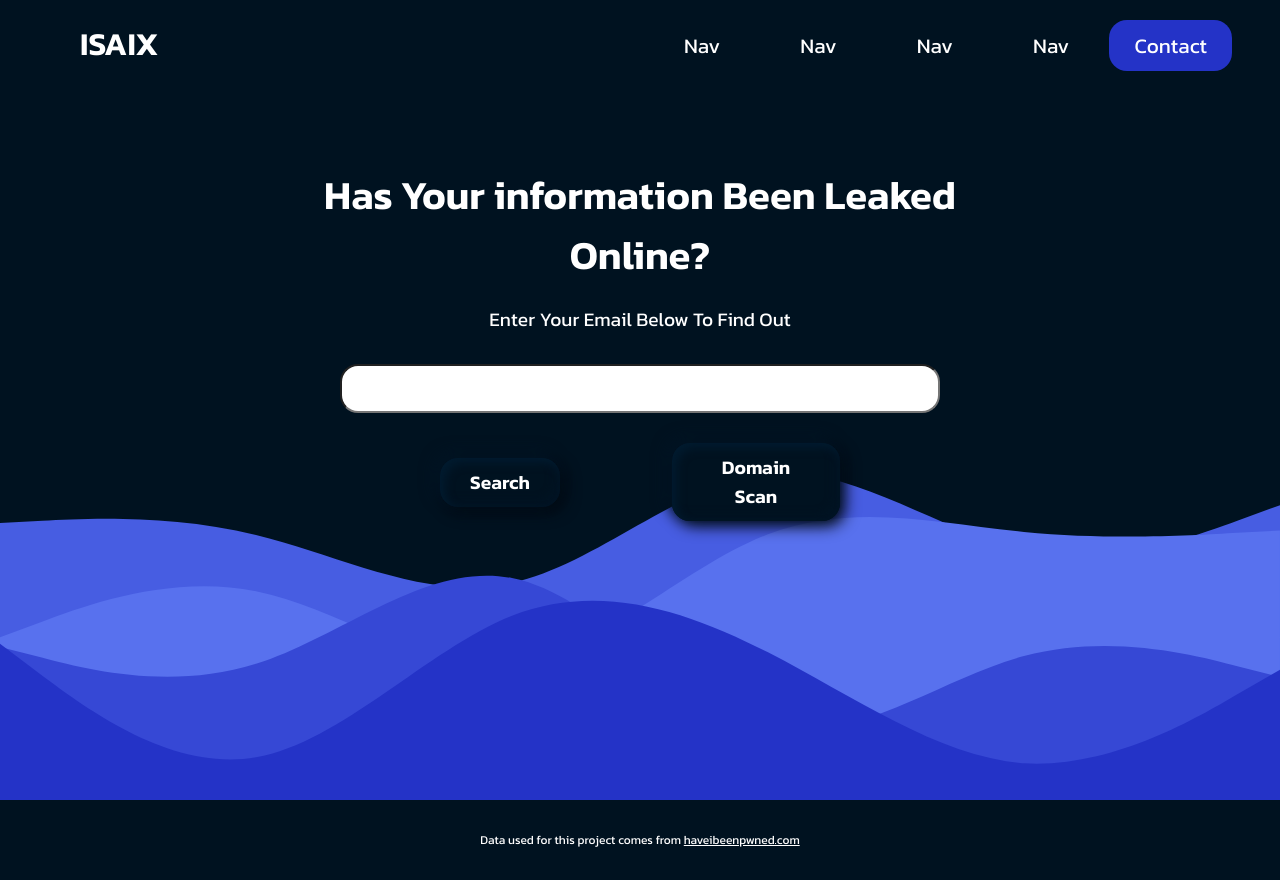
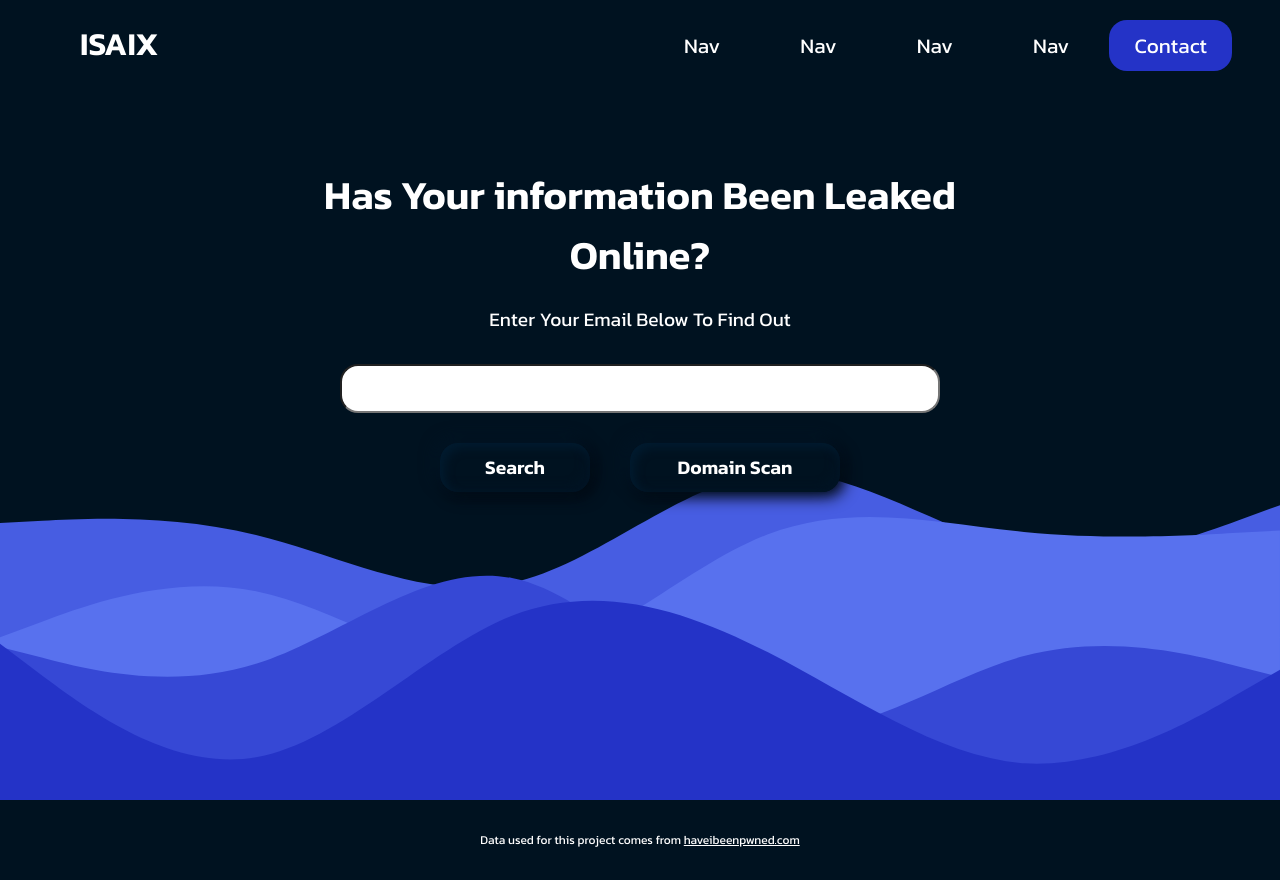
Before and after one commit to macsta31/isaixdwscan, a React (Vite) app: page / in a window 1280 px wide. Built offline with nearby package versions, Linux system fonts and the light colour scheme.

Commit message:
button changes + footer link fix

```diff
--- a/src/components/Footer.tsx
+++ b/src/components/Footer.tsx
@@ -8,7 +8,7 @@ import styled from 'styled-components'
 const Footer = () => {
   return (
     <Div>
-        <P>Data used for this project comes from <a href={'haveibeenpwned.com'}>haveibeenpwned.com</a></P>
+        <P>Data used for this project comes from <a href={'https://haveibeenpwned.com/'}>haveibeenpwned.com</a></P>
     </Div>
   )
 }
--- a/src/components/Leak.tsx
+++ b/src/components/Leak.tsx
@@ -29,17 +29,23 @@ const Container = styled.button`
   width: 175px;
 	height: 50px;
 	cursor: pointer;
-	background: #2433C7; //333
+	background: #011220; //333
+  /* background-color: #001220;
+    border: none;
+    color: white;
+    font-size: 1.3em;
+    border-radius: 18px;
+    box-shadow: -5px -5px 15px #001424, 5px 5px 15px #000a12, inset 5px 5px 10px #001b2f, inset -5px -5px 10px #001424; */
 	margin: 10px;
 	border: none;
 	border-radius: 10px;
-	box-shadow: -5px -5px 15px #283ae1, 5px 5px 15px #2334C6, inset 5px 5px 10px #283ae1, inset -5px -5px 10px #19248e;
-	color: white;
+  box-shadow: 0px 0px 0px #001424, 0px 0px 0px #000a12, inset 6px 7px 10px #001b2f, inset -5px -5px 10px #001424;
+  color: white;
 	font-size: 1.2em;
 
 
     &:hover {
-      box-shadow: -5px -5px 15px #283ae1, 5px 5px 15px #2334C6, inset 5px 5px 10px #19248e, inset -5px -5px 10px #283ae1;
+      box-shadow: 0px 0px 0px #283ae1, 0px 0px 0px #2334C6, inset 5px 5px 10px #000000, inset -5px -5px 10px #000000;
       font-size: 1em;
       transition: 500ms;
       color: white;
@@ -47,10 +53,11 @@ const Container = styled.button`
     }
 
     &:active {
-      box-shadow: -10px -10px 20px #283ae1, 10px 10px 20px #2334C6, inset 10px 10px 15px #19248e, inset -10px -10px 15px #283ae1;
+      box-shadow: 0px 0px 0px #283ae1, 0px 0px 0px #2334C6, inset 5px 5px 20px #000000, inset -5px -5px 20px #000000;
       font-size: 1em;
-      color: #b971f0;
-	    text-shadow: 0px 0px 10px #b971f0;
+      transition: 0.2s;
+      color: #2334C6;
+	    text-shadow: 0px 0px 10px #2334C6;
     }
 `
 
--- a/src/components/Search.tsx
+++ b/src/components/Search.tsx
@@ -123,12 +123,12 @@ const SwitchMode = styled.div`
     margin-top: 30px;
     padding: 10px 30px;
     font-weight: 600;
-    width: 27%;
+    width: 150px;
     text-align: center;
     background-color: #001220;
     border: none;
     color: white;
-    font-size: 1.5em;
+    font-size: 1.3em;
     border-radius: 18px;
     box-shadow: -5px -5px 15px #001424, 5px 5px 15px #000a12, inset 5px 5px 10px #001b2f, inset -5px -5px 10px #001424;
 	color: white;
@@ -228,11 +228,11 @@ const Button = styled.button`
     margin-top: 30px;
     padding: 10px 30px;
     font-weight: 600;
-    width: 30%;
+    width: 150px;
     background-color: #001220;
     border: none;
     color: white;
-    font-size: 1.5em;
+    font-size: 1.3em;
     border-radius: 18px;
     box-shadow: -5px -5px 15px #001424, 5px 5px 15px #000a12, inset 5px 5px 10px #001b2f, inset -5px -5px 10px #001424;
 	color: white;
```
